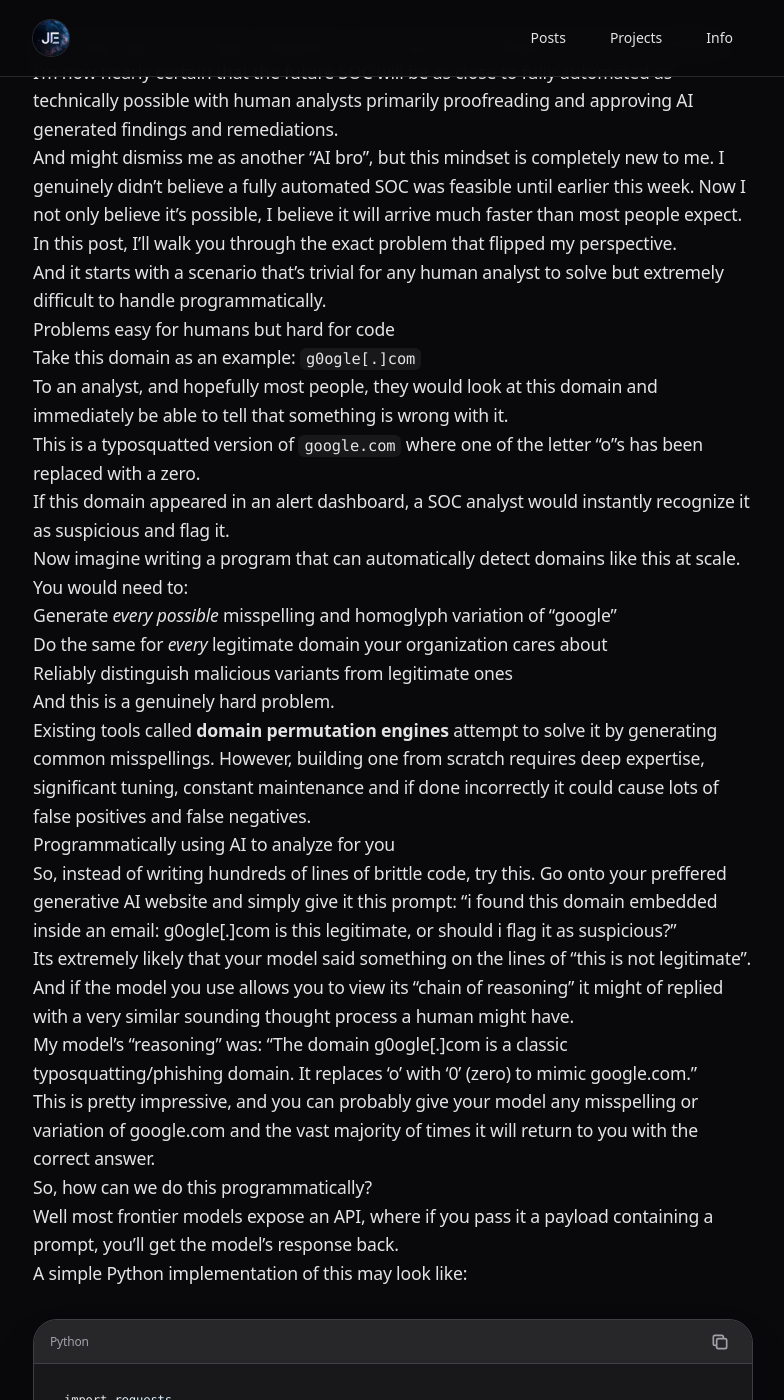
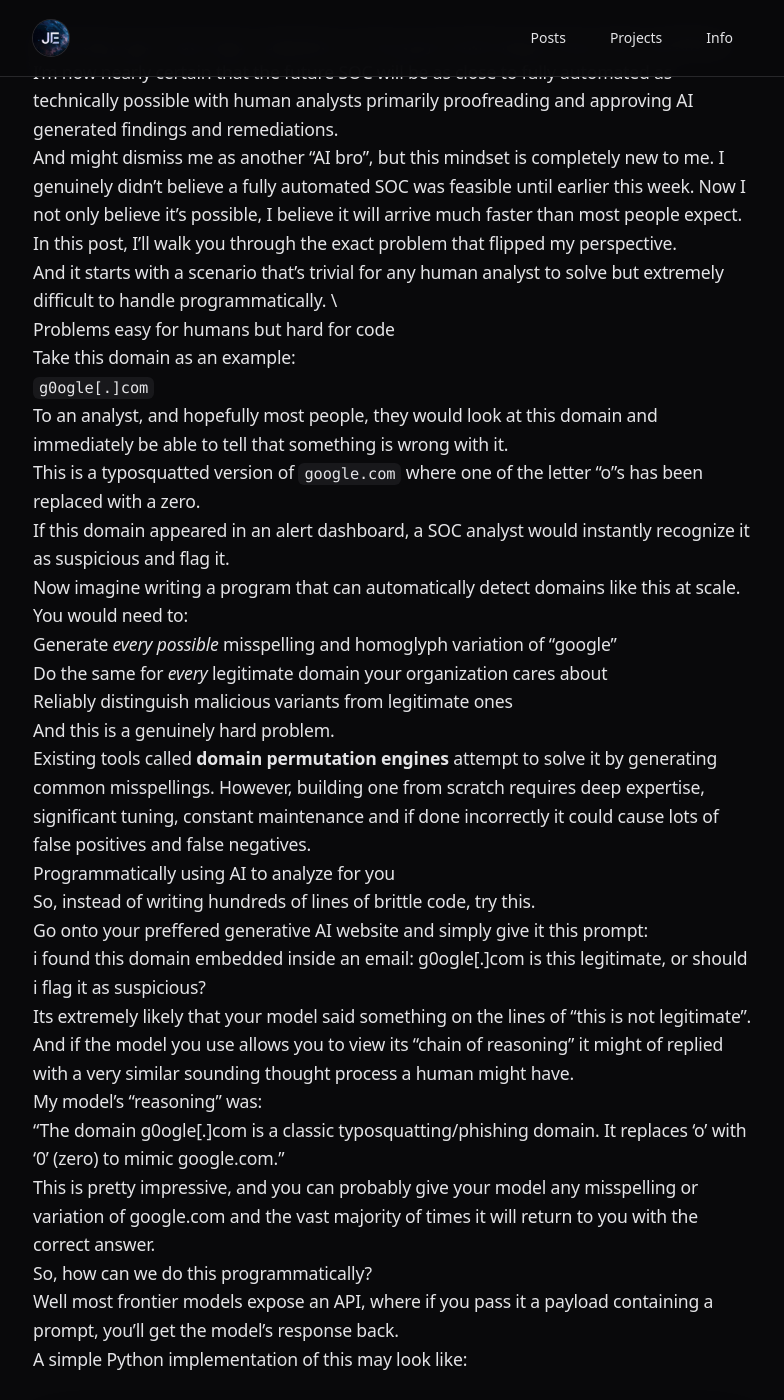
Before and after one commit to jayjoe101/jayjoe101.github.io, a Jekyll site: the page built from _blog/the-age-of-agentic-socs.md, in a window 1280 px wide and 1400 px high, scrolled down 225 px. Shown: the whole window, without its empty margins (247-1031 px from the left). Built offline with Jekyll 4.4.1, drawn with Linux system fonts in a browser that asks for light colours; nearby versions of some CDN libraries.

Commit message:
fixed page block issues?

```diff
--- a/_blog/the-age-of-agentic-socs.md
+++ b/_blog/the-age-of-agentic-socs.md
@@ -5,18 +5,19 @@
 ---
 
 A few days ago I had major realization on the way AI will impact future SOC workflows.
-\
+\\
 I'm now nearly certain that the future SOC will be as close to fully automated as technically possible with human analysts primarily proofreading and approving AI generated findings and remediations.
-\
+\\
 And might dismiss me as another "AI bro", but this mindset is completely new to me. I genuinely didn't believe a fully automated SOC was feasible until earlier this week. Now I not only believe it's possible, I believe it will arrive much faster than most people expect.
-
+\\
 In this post, I'll walk you through the exact problem that flipped my perspective.
-
+\\
 And it starts with a scenario that's trivial for any human analyst to solve but extremely difficult to handle programmatically.
-
+\\
 ## Problems easy for humans but hard for code
 
 Take this domain as an example:
+
 `g0ogle[.]com`
 
 To an analyst, and hopefully most people, they would look at this domain and immediately be able to tell that something is wrong with it.
@@ -38,17 +39,20 @@
 ## Programmatically using AI to analyze for you
 
 So, instead of writing hundreds of lines of brittle code, try this.
+
 Go onto your preffered generative AI website and simply give it this prompt:
-"i found this domain embedded inside an email:
-g0ogle[.]com
-is this legitimate, or should i flag it as suspicious?"
+
+> i found this domain embedded inside an email:
+> g0ogle[.]com
+> is this legitimate, or should i flag it as suspicious?
 
 Its extremely likely that your model said something on the lines of "this is not legitimate".
 
 And if the model you use allows you to view its "chain of reasoning" it might of replied with a very similar sounding thought process a human might have.
 
 My model's "reasoning" was:
-"The domain g0ogle[.]com is a classic typosquatting/phishing domain. It replaces 'o' with '0' (zero) to mimic google.com."
+
+> "The domain g0ogle[.]com is a classic typosquatting/phishing domain. It replaces 'o' with '0' (zero) to mimic google.com."
 
 This is pretty impressive, and you can probably give your model any misspelling or variation of google.com and the vast majority of times it will return to you with the correct answer.
 
```
